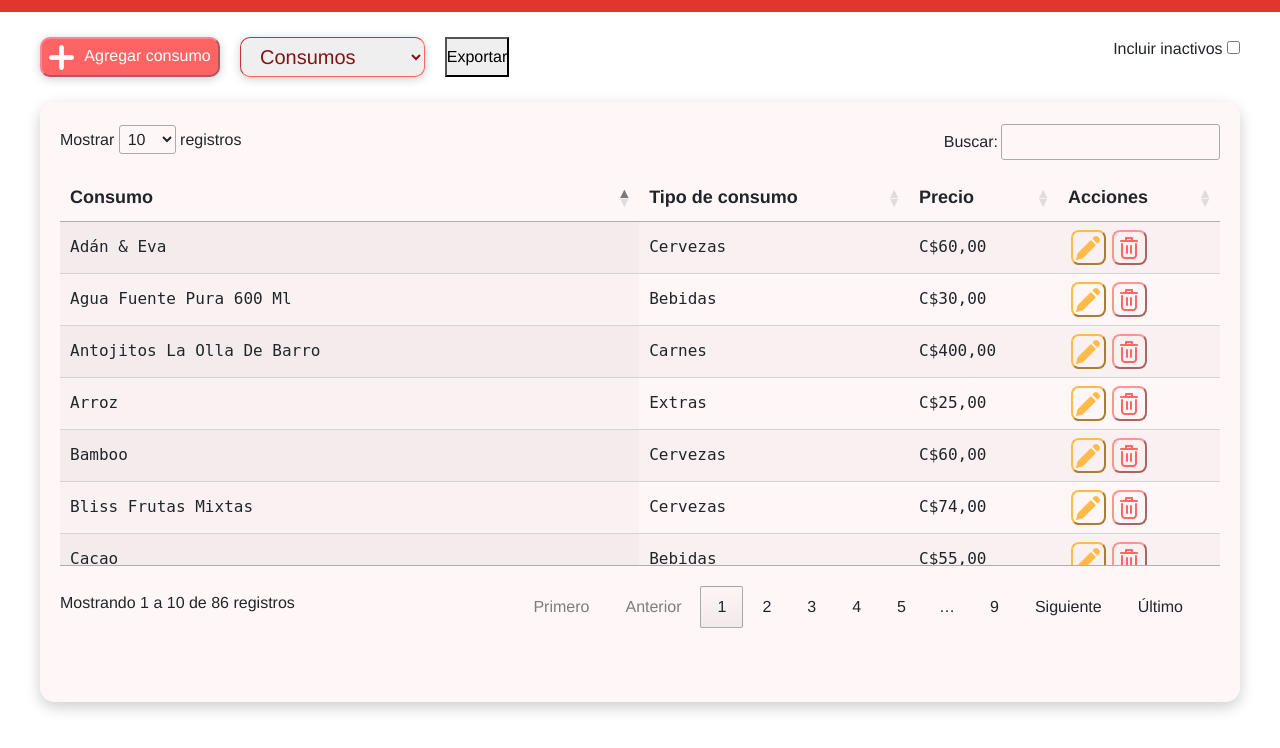
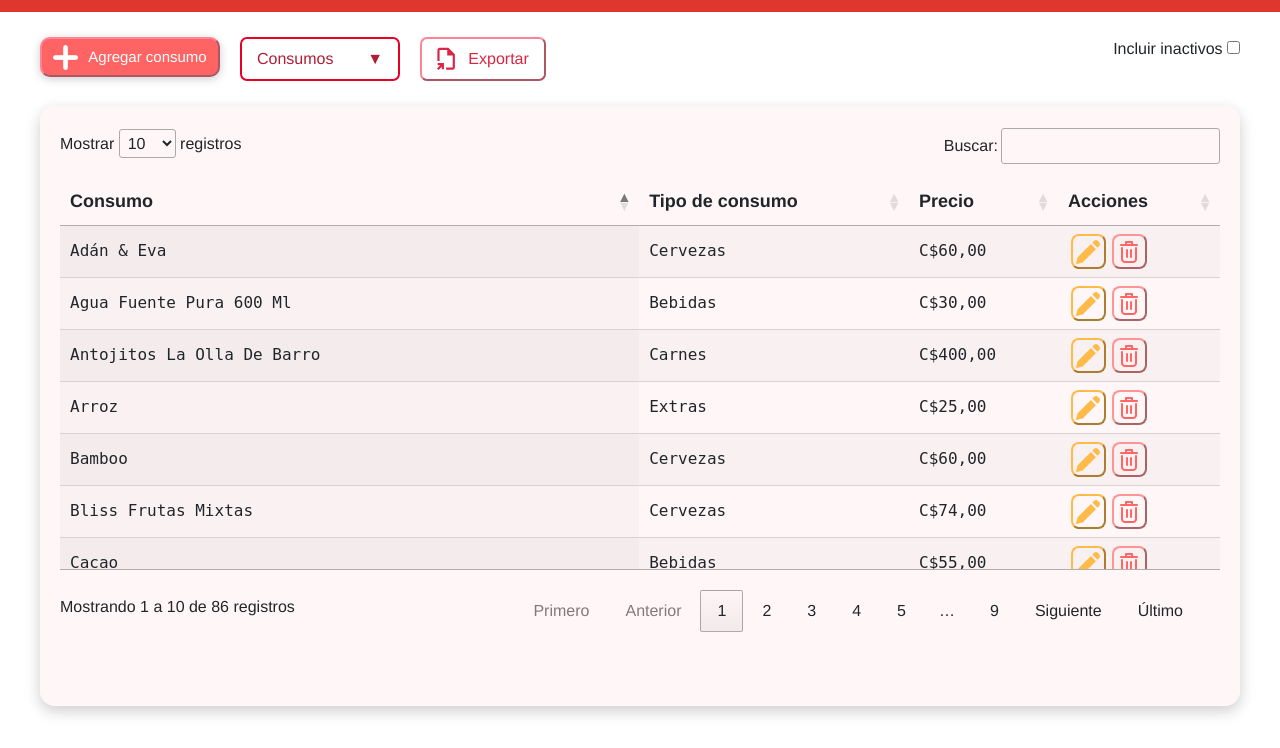
Before and after one commit to TheHops/Restaurante-La-Olla, a Django app: page /platillos/ in a window 1280 px wide. Shown: the part 52-800 px from the top of the page. Run offline with Django 5.2, Linux system fonts and the light colour scheme; a user stored in the database is signed in; data comes from the database, SQL or seed files in the repository; tables that the repository leaves empty hold one stand-in row (values such as "Sample post"); data that the repository does not hold is empty; some libraries are stand-ins or nearby versions.

Commit message:
feat: Mejora diseño de dropdown y boton exportar

```diff
--- a/RestauranteLaOlla/Templates/inventario_platillos.html
+++ b/RestauranteLaOlla/Templates/inventario_platillos.html
@@ -12,12 +12,32 @@
 
         <!-- <input type="text" id="buscar" placeholder="Buscar"> -->
 
+        <!--
         <select name="" id="listaInventario">
             <option value="">Consumos</option>
             <option value="{% url 'inventario_tipoplatillo' %}">Tipos de consumo</option>
         </select>
+        -->
 
-        <button data-toggle="modal" data-target="#ExportarPlatillo" style="margin-left: 20px;">Exportar</button>
+        <div class="custom-dropdown" id="dropdownInventario">
+            <button class="dropdown-trigger" aria-haspopup="true" aria-expanded="false">
+                Consumos <span style="margin-left: 10px;">▼</span>
+            </button>
+            <ul class="dropdown-menu" role="menu">
+                <li role="none"><a href="#" role="menuitem">Consumos</a></li>
+                <li role="none"><a href="{% url 'inventario_tipoplatillo' %}" role="menuitem">Tipos de consumo</a></li>
+            </ul>
+        </div>
+
+        <button class="btnExportar" data-toggle="modal" data-target="#ExportarPlatillo">
+            <svg width="18" height="24" viewBox="0 0 24 30" fill="none" xmlns="http://www.w3.org/2000/svg">
+                <path d="M2.04167 29.7135L0 27.6354L4.30208 23.3333H1.02083V20.4167H9.26042V28.6562H6.34375V25.4115L2.04167 29.7135ZM12.1771 29.1667V26.25H20.9271V10.2083H13.6354V2.91667H3.42708V17.5H0.510417V2.91667C0.510417 2.11458 0.796007 1.42795 1.36719 0.856771C1.93837 0.28559 2.625 0 3.42708 0H15.0937L23.8438 8.75V26.25C23.8438 27.0521 23.5582 27.7387 22.987 28.3099C22.4158 28.8811 21.7292 29.1667 20.9271 29.1667H12.1771Z" fill="#d92644"/>
+                </svg>
+
+            &nbsp;
+
+            Exportar
+        </button>
     </div>
 
     <div id="contenedorDerechoEncabezadoInventario">
--- a/static/css/inventario.css
+++ b/static/css/inventario.css
@@ -8,6 +8,28 @@
 #contenedorIzquierdoEncabezadoInventario {
     display: flex;
     width: 70%;
+}
+
+#contenedorDerechoEncabezadoInventario
+{
+    width: 30%;
+    display: flex;
+    justify-content: end;
+}
+
+.btnExportar {
+    margin-left: 20px;
+    background-color: white;
+    border-radius: 7px;
+    padding: 0 15px;
+    border-color: rgb(255, 130, 150);
+    color: #d92644;
+
+    transition: background-color ease .3s;
+}
+
+.btnExportar:hover {
+    background-color: hsl(359, 89%, 97%);
 }
 
 .btn_confirmation_mi_color {
@@ -55,6 +77,13 @@
     border-radius: 10px;
     cursor: pointer;
     box-shadow: rgba(0, 0, 0, 0.2) 0px 2px 10px;
+
+    font-size: 15px;
+    display: flex;
+    align-items: center;
+    justify-content: center;
+
+    transition: background-color ease .3s;
 }
 
 #agregar:hover {
@@ -292,28 +321,70 @@ a .paginate_button .current {
 }
 
 
-/**** MODAL****/
+/**** AUTO DROPDOWN ****/
 
-/* .modal-backdrop + .show {
-    display: none;
-} */
+/* Contenedor principal del dropdown */
+.custom-dropdown {
+    position: relative;
+    display: inline-block;
+    vertical-align: middle;
 
-/* .modal-backdrop {
-    display: none;
-    z-index: 10;
-} */
-
-/* .modal-open .modal-backdrop{
-    z-index: 1;
+    margin-left: 20px;
 }
 
-.modal-dialog {
+/* El botón que parece un select */
+.dropdown-trigger {
+    background-color: white;
+    color: hsl(350, 70%, 40%);
+    border: 2px solid hsl(350, 100%, 45%);
+    padding: 8px 15px;
+    border-radius: 7px;
+    min-width: 160px;
+    text-align: left;
+    display: flex;
+    justify-content: space-between;
+    align-items: center;
+}
+
+/* La lista de opciones (oculta por defecto) */
+.dropdown-menu {
+    display: none;
+    position: absolute;
+    background-color: white;
+    min-width: 100%;
+    box-shadow: 0px 8px 16px rgba(0,0,0,0.2);
     z-index: 100;
-} */
+    list-style: none;
+    padding: 0;
+    margin: 0;
+    border: 1px solid #ddd;
+    border-radius: 4px;
+}
 
-/* .modal-content {
-    z-index: 10;
-} */
- /* #AgregarInsumo {
-    z-index: 10;
- } */
+/* Elementos de la lista */
+.dropdown-menu li a {
+    color: black;
+    padding: 10px 15px;
+    text-decoration: none;
+    display: block;
+}
+
+.dropdown-menu li a:hover {
+    background-color: #f1f1f1;
+}
+
+/* MAGIA: Mostrar al pasar el mouse sobre el contenedor */
+.custom-dropdown:hover .dropdown-menu,
+.custom-dropdown.is-active .dropdown-menu {
+    display: block;
+}
+
+.dropdown-trigger:focus {
+    outline: 2px solid #9C090B; /* Color rojo como tu icono */
+}
+
+.dropdown-menu li a:focus {
+    background-color: #9C090B; /* El rojo de tu icono */
+    color: white;
+    outline: none;
+}
```
Also changed, not shown: RestauranteLaOlla/Templates/inventario_tipoPlatillo.html (+23 -3 lines), static/js/inventario_platillos.js (+78 -7 lines), static/js/inventario_tipo_platillo.js (+7 -7 lines).
